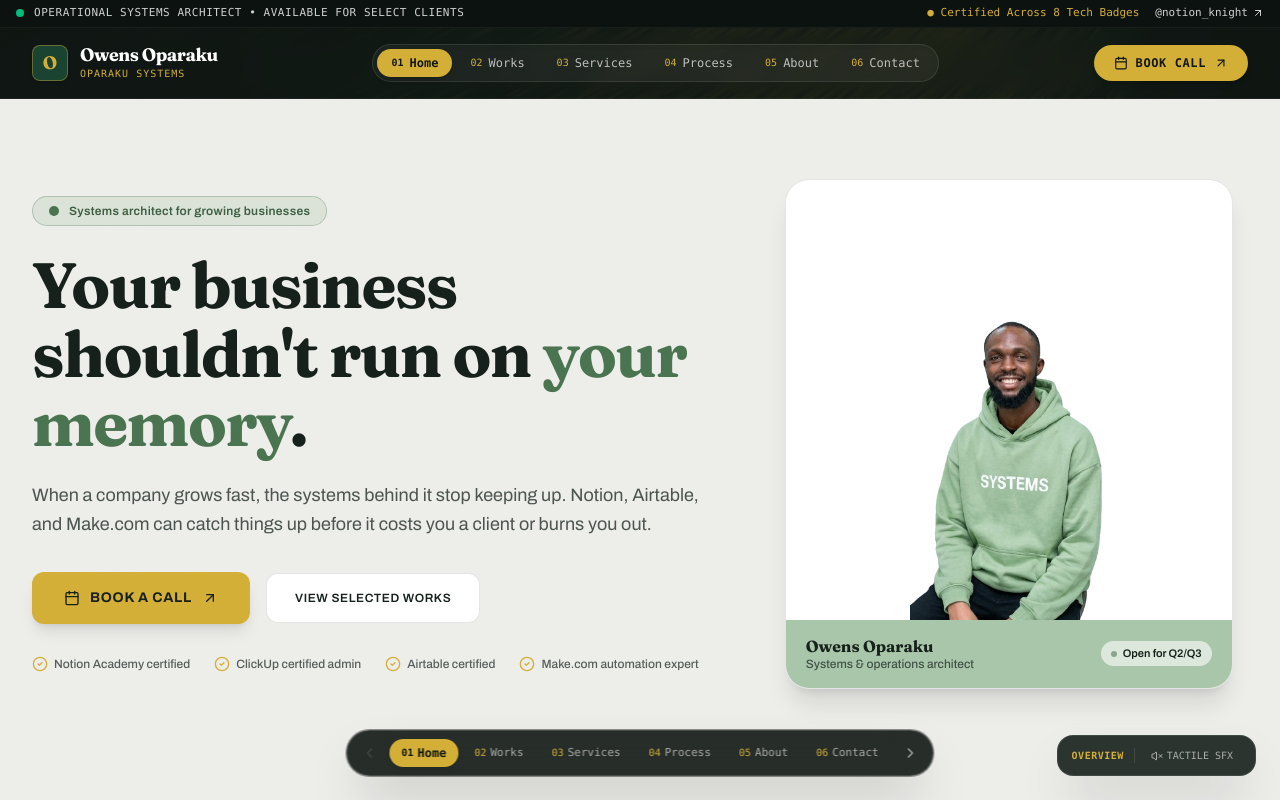
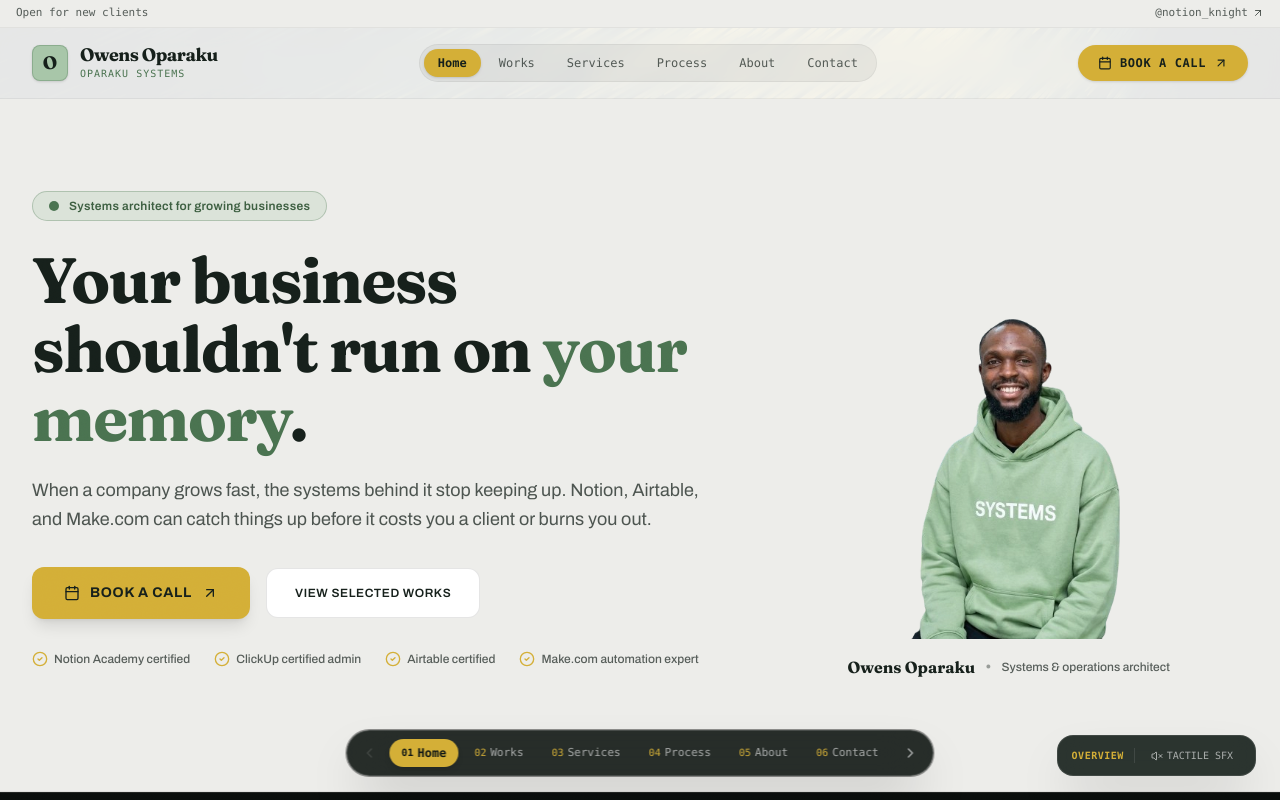
Before and after one commit to ifeanyiowens/Knight-Workspace, a React (Vite) app: page / in a window 1280 px wide. Shown: the top 800 px of the page. Built offline with nearby package versions, Linux system fonts and the light colour scheme.

Commit message:
Fix photo to float freely without a card, mask crop with sage shape, redo Navbar for light theme and remove pulsing badge

```diff
--- a/src/components/Hero.tsx
+++ b/src/components/Hero.tsx
@@ -83,40 +83,31 @@ export const Hero: React.FC<HeroProps> = ({ onOpenBooking }) => {
 
           </div>
 
-          {/* Right Column: New photo, white card, sage green base block */}
+          {/* Right Column: Free floating photo, no card */}
           <div className="lg:col-span-5 flex justify-center">
             <div className="relative w-full max-w-sm sm:max-w-md">
 
-              <div className="relative rounded-3xl overflow-hidden bg-white border border-black/10 shadow-xl">
+              {/* Soft sage shape sitting behind the lower half, masks the crop and grounds the photo */}
+              <div className="absolute bottom-6 inset-x-6 h-2/5 bg-[#A8C6A9] rounded-[2.5rem] -z-10" />
+
               {!imageError ? (
                 <img
                   src={owensProfilePhoto}
                   alt="Owens Oparaku"
-                    className="w-full h-auto max-h-[440px] object-contain object-bottom mx-auto pt-6"
+                  className="w-full h-auto max-h-[460px] object-contain object-bottom mx-auto"
                   onError={() => setImageError(true)}
                 />
               ) : (
-                  <div className="w-full h-80 flex flex-col items-center justify-center bg-white text-[#16201B] p-6 text-center">
+                <div className="w-full h-80 flex flex-col items-center justify-center text-[#16201B] p-6 text-center">
                   <span className="font-serif text-4xl font-bold text-[#4A7350] mb-2">OO</span>
                   <span className="font-serif text-lg font-bold">Owens Oparaku</span>
                 </div>
               )}
 
-                {/* Sage green base block, doubles as the name plate */}
-                <div className="bg-[#A8C6A9] px-5 py-4 flex items-center justify-between">
-                  <div>
-                    <h3 className="font-serif text-base font-bold text-[#16201B] leading-tight">
-                      Owens Oparaku
-                    </h3>
-                    <p className="text-xs text-[#16201B]/70 font-medium">
-                      Systems & operations architect
-                    </p>
-                  </div>
-                  <span className="px-2.5 py-1 rounded-full bg-white/60 text-[#16201B] text-[11px] font-semibold flex items-center gap-1.5">
-                    <span className="w-1.5 h-1.5 rounded-full bg-[#3D5F41] animate-pulse"></span>
-                    Open for Q2/Q3
-                  </span>
-                </div>
+              <div className="mt-4 flex items-center justify-center gap-2.5">
+                <span className="font-serif text-base font-bold text-[#16201B]">Owens Oparaku</span>
+                <span className="text-[#16201B]/40">•</span>
+                <span className="text-xs text-[#16201B]/70 font-medium">Systems & operations architect</span>
               </div>
 
             </div>
--- a/src/components/Navbar.tsx
+++ b/src/components/Navbar.tsx
@@ -2,7 +2,7 @@ import React, { useState, useEffect } from 'react';
 import { BRAND_INFO, PAGES_CONFIG } from '../data/portfolioData';
 import { PageId } from '../types';
 import { sound } from '../utils/audio';
-import { Calendar, Menu, X, ArrowUpRight, Instagram, Layers } from 'lucide-react';
+import { Calendar, Menu, X, ArrowUpRight, Instagram } from 'lucide-react';
 
 interface NavbarProps {
   currentPage: PageId;
@@ -30,39 +30,29 @@ export const Navbar: React.FC<NavbarProps> = ({ currentPage, onNavigate, onOpenB
 
   return (
     <header className="sticky top-0 z-50 transition-all duration-300">
-      {/* Top Status Bar (Moritz Dunkel style) */}
-      <div className="bg-[#0C120F] text-[#EDEDEA] py-1.5 px-4 text-xs border-b border-white/5 font-mono">
+      {/* Top Status Bar */}
+      <div className="bg-[#EDEDEA] text-[#16201B] py-1.5 px-4 text-xs border-b border-black/5 font-mono">
         <div className="max-w-7xl mx-auto flex items-center justify-between">
-          <div className="flex items-center gap-2.5">
-            <span className="relative flex h-2 w-2">
-              <span className="animate-ping absolute inline-flex h-full w-full rounded-full bg-emerald-400 opacity-75"></span>
-              <span className="relative inline-flex rounded-full h-2 w-2 bg-emerald-500"></span>
+          <span className="text-[#16201B]/70 text-[11px]">
+            Open for new clients
           </span>
-            <span className="text-white/80 text-[11px] uppercase tracking-wider">
-              OPERATIONAL SYSTEMS ARCHITECT • AVAILABLE FOR SELECT CLIENTS
-            </span>
-          </div>
-
-          <div className="hidden sm:flex items-center gap-4 text-[11px] text-white/60">
-            <span className="text-[#D4AF37]">● Certified Across 8 Tech Badges</span>
           <a
             href={BRAND_INFO.instagram}
             target="_blank"
             rel="noopener noreferrer"
-              className="text-white/80 hover:text-[#D4AF37] transition-colors flex items-center gap-1"
+            className="text-[#16201B]/70 hover:text-[#4A7350] transition-colors flex items-center gap-1 text-[11px]"
           >
             <span>{BRAND_INFO.instagramHandle}</span>
             <ArrowUpRight className="w-3 h-3" />
           </a>
         </div>
       </div>
-      </div>
 
       {/* Main Navigation Bar */}
       <div className={`px-4 sm:px-6 lg:px-8 transition-all ${
         scrolled
-          ? 'bg-[#111815]/95 backdrop-blur-xl border-b border-white/10 shadow-2xl py-3'
-          : 'bg-[#111815]/90 backdrop-blur-md border-b border-white/5 py-4'
+          ? 'bg-white/95 backdrop-blur-xl border-b border-black/10 shadow-md py-3'
+          : 'bg-white/90 backdrop-blur-md border-b border-black/5 py-4'
       }`}>
         <div className="max-w-7xl mx-auto flex items-center justify-between">
 
@@ -71,21 +61,21 @@ export const Navbar: React.FC<NavbarProps> = ({ currentPage, onNavigate, onOpenB
             onClick={() => handleNavClick('home')}
             className="flex items-center gap-3 group text-left cursor-pointer"
           >
-            <div className="w-9 h-9 rounded-lg bg-[#1B4332] text-[#D4AF37] flex items-center justify-center font-serif text-lg font-bold border border-[#D4AF37]/40 shadow-sm group-hover:scale-105 transition-transform">
+            <div className="w-9 h-9 rounded-lg bg-[#A8C6A9] text-[#16201B] flex items-center justify-center font-serif text-lg font-bold border border-[#4A7350]/30 shadow-sm group-hover:scale-105 transition-transform">
               O
             </div>
             <div>
-              <span className="block font-serif text-base sm:text-lg font-bold tracking-tight text-white leading-tight group-hover:text-[#D4AF37] transition-colors">
+              <span className="block font-serif text-base sm:text-lg font-bold tracking-tight text-[#16201B] leading-tight group-hover:text-[#4A7350] transition-colors">
                 Owens Oparaku
               </span>
-              <span className="block text-[10px] font-mono font-medium text-[#D4AF37] tracking-widest uppercase">
+              <span className="block text-[10px] font-mono font-medium text-[#4A7350] tracking-widest uppercase">
                 OPARAKU SYSTEMS
               </span>
             </div>
           </button>
 
           {/* Desktop 6-Page Navigation Links */}
-          <nav className="hidden lg:flex items-center gap-1 bg-white/5 p-1 rounded-full border border-white/10 shadow-inner">
+          <nav className="hidden lg:flex items-center gap-1 bg-black/5 p-1 rounded-full border border-black/5">
             {PAGES_CONFIG.map((page) => {
               const isActive = currentPage === page.id;
               return (
@@ -94,13 +84,10 @@ export const Navbar: React.FC<NavbarProps> = ({ currentPage, onNavigate, onOpenB
                   onClick={() => handleNavClick(page.id)}
                   className={`px-3.5 py-1.5 rounded-full text-xs font-mono transition-all flex items-center gap-1.5 cursor-pointer ${
                     isActive
-                      ? 'bg-[#D4AF37] text-[#111815] font-bold shadow-md'
-                      : 'text-white/70 hover:text-white hover:bg-white/10'
+                      ? 'bg-[#D4AF37] text-[#16201B] font-bold shadow-sm'
+                      : 'text-[#16201B]/70 hover:text-[#16201B] hover:bg-black/5'
                   }`}
                 >
-                  <span className={`text-[10px] ${isActive ? 'text-[#111815]' : 'text-[#D4AF37]'}`}>
-                    {page.index}
-                  </span>
                   <span>{page.shortTitle}</span>
                 </button>
               );
@@ -115,10 +102,10 @@ export const Navbar: React.FC<NavbarProps> = ({ currentPage, onNavigate, onOpenB
                 onOpenBooking();
               }}
               id="nav-book-call-btn"
-              className="inline-flex items-center gap-2 px-5 py-2.5 rounded-full bg-[#D4AF37] text-[#111815] text-xs font-bold font-mono uppercase tracking-wider hover:bg-[#E5C358] transition-all shadow-md group cursor-pointer"
+              className="inline-flex items-center gap-2 px-5 py-2.5 rounded-full bg-[#D4AF37] text-[#16201B] text-xs font-bold font-mono uppercase tracking-wider hover:bg-[#C29B26] transition-all shadow-sm group cursor-pointer"
             >
               <Calendar className="w-3.5 h-3.5" />
-              <span>Book Call</span>
+              <span>Book a call</span>
               <ArrowUpRight className="w-3.5 h-3.5 group-hover:translate-x-0.5 group-hover:-translate-y-0.5 transition-transform" />
             </button>
           </div>
@@ -130,14 +117,14 @@ export const Navbar: React.FC<NavbarProps> = ({ currentPage, onNavigate, onOpenB
                 sound.playTrigger();
                 onOpenBooking();
               }}
-              className="sm:hidden px-3 py-1.5 rounded-full bg-[#D4AF37] text-[#111815] text-[11px] font-bold font-mono uppercase flex items-center gap-1 cursor-pointer"
+              className="sm:hidden px-3 py-1.5 rounded-full bg-[#D4AF37] text-[#16201B] text-[11px] font-bold font-mono uppercase flex items-center gap-1 cursor-pointer"
             >
               <Calendar className="w-3 h-3" />
               <span>Call</span>
             </button>
             <button
               onClick={() => setMobileMenuOpen(!mobileMenuOpen)}
-              className="p-2 rounded-lg text-white/90 hover:bg-white/10 focus:outline-hidden cursor-pointer"
+              className="p-2 rounded-lg text-[#16201B] hover:bg-black/5 focus:outline-hidden cursor-pointer"
               aria-label="Toggle menu"
             >
               {mobileMenuOpen ? <X className="w-5 h-5" /> : <Menu className="w-5 h-5" />}
@@ -149,8 +136,8 @@ export const Navbar: React.FC<NavbarProps> = ({ currentPage, onNavigate, onOpenB
 
       {/* Mobile Drawer */}
       {mobileMenuOpen && (
-        <div className="lg:hidden bg-[#111815] border-b border-white/10 px-4 pt-3 pb-6 space-y-4 shadow-2xl">
-          <div className="grid grid-cols-2 gap-2 pb-4 border-b border-white/10 font-mono">
+        <div className="lg:hidden bg-white border-b border-black/10 px-4 pt-3 pb-6 space-y-4 shadow-md">
+          <div className="grid grid-cols-2 gap-2 pb-4 border-b border-black/10 font-mono">
             {PAGES_CONFIG.map((page) => {
               const isActive = currentPage === page.id;
               return (
@@ -159,13 +146,10 @@ export const Navbar: React.FC<NavbarProps> = ({ currentPage, onNavigate, onOpenB
                   onClick={() => handleNavClick(page.id)}
                   className={`px-3 py-2.5 text-xs rounded-lg flex items-center gap-2 text-left cursor-pointer transition-colors ${
                     isActive
-                      ? 'bg-[#D4AF37] text-[#111815] font-bold'
-                      : 'text-white/80 hover:text-white hover:bg-white/5'
+                      ? 'bg-[#D4AF37] text-[#16201B] font-bold'
+                      : 'text-[#16201B]/80 hover:text-[#16201B] hover:bg-black/5'
                   }`}
                 >
-                  <span className={`text-[10px] ${isActive ? 'text-[#111815]' : 'text-[#D4AF37]'}`}>
-                    {page.index}
-                  </span>
                   <span>{page.shortTitle}</span>
                 </button>
               );
@@ -179,10 +163,10 @@ export const Navbar: React.FC<NavbarProps> = ({ currentPage, onNavigate, onOpenB
                 sound.playTrigger();
                 onOpenBooking();
               }}
-              className="w-full py-3 px-4 rounded-xl bg-[#D4AF37] text-[#111815] font-bold text-xs uppercase font-mono tracking-wider text-center flex items-center justify-center gap-2 cursor-pointer"
+              className="w-full py-3 px-4 rounded-xl bg-[#D4AF37] text-[#16201B] font-bold text-xs uppercase font-mono tracking-wider text-center flex items-center justify-center gap-2 cursor-pointer"
             >
               <Calendar className="w-4 h-4" />
-              <span>Book Systems Discovery Call</span>
+              <span>Book a call</span>
               <ArrowUpRight className="w-4 h-4" />
             </button>
 
@@ -190,10 +174,10 @@ export const Navbar: React.FC<NavbarProps> = ({ currentPage, onNavigate, onOpenB
               href={BRAND_INFO.instagram}
               target="_blank"
               rel="noopener noreferrer"
-              className="py-2.5 px-4 rounded-xl border border-white/10 text-white text-xs font-mono text-center flex items-center justify-center gap-2 hover:bg-white/5"
+              className="py-2.5 px-4 rounded-xl border border-black/10 text-[#16201B] text-xs font-mono text-center flex items-center justify-center gap-2 hover:bg-black/5"
             >
-              <Instagram className="w-3.5 h-3.5 text-[#D4AF37]" />
-              <span>Follow @notion_knight</span>
+              <Instagram className="w-3.5 h-3.5 text-[#4A7350]" />
+              <span>Follow {BRAND_INFO.instagramHandle}</span>
             </a>
           </div>
         </div>
```
Also changed, not shown: src/assets/owens_profile_hoodie.png. Lines whose indentation alone changed are shown as unchanged.
